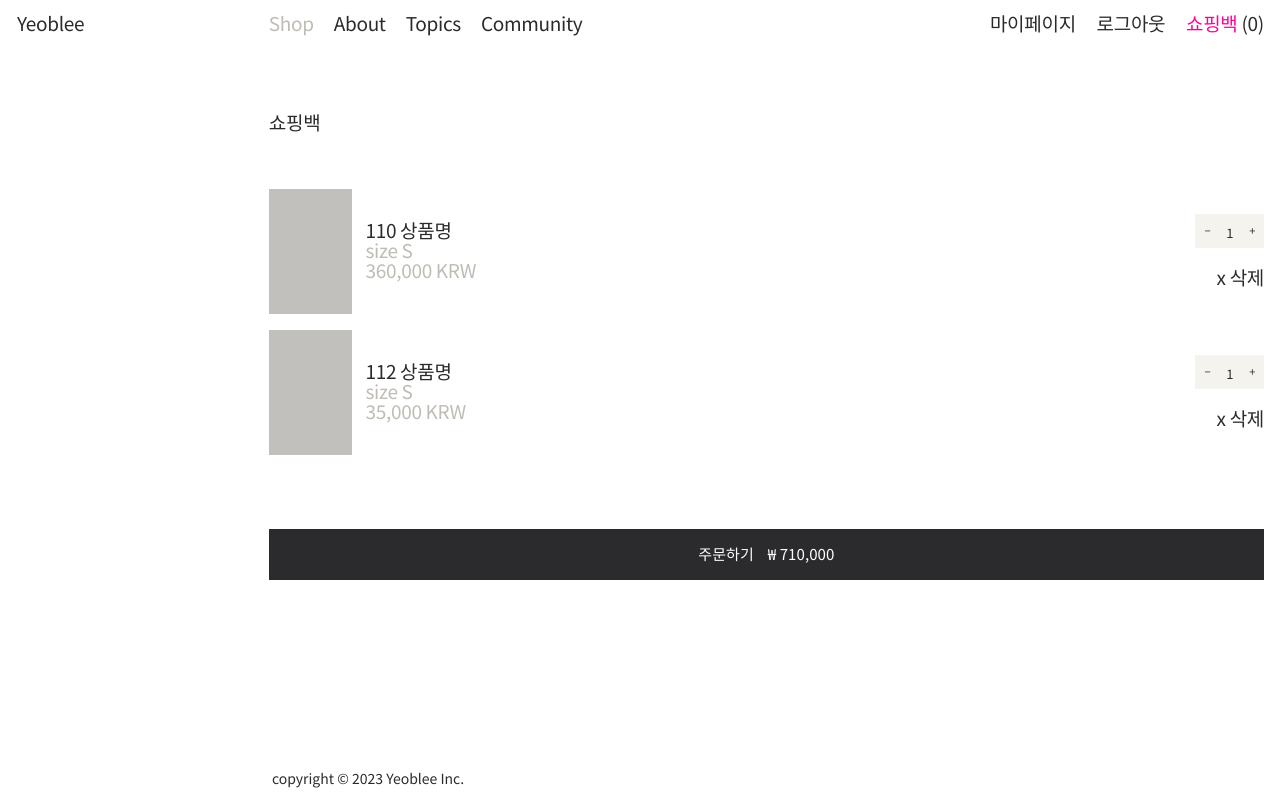
After one commit to yeobleeme/ecommerce-shop-yeoblee, a Spring Boot app: page /shop/cart in a window 1280 px wide. The commit adds this page. Run offline with Spring Boot 4, Linux system fonts and the light colour scheme; a user stored in the database is signed in; tables that the repository leaves empty hold one stand-in row (values such as "Sample post"); some of the project's set-up classes (security, data sources, template engines, error pages and the like) are left out, and stand-ins take their place.

Commit message:
장바구니 Cart Controller / 뷰 작성

```diff
--- a/src/main/java/com/yeoblee/controller/CartController.java
+++ b/src/main/java/com/yeoblee/controller/CartController.java
@@ -1,7 +1,26 @@
 package com.yeoblee.controller;
 
+import java.security.Principal;
+import java.util.List;
+
+import javax.validation.Valid;
+
+import org.springframework.http.HttpStatus;
+import org.springframework.http.ResponseEntity;
 import org.springframework.stereotype.Controller;
+import org.springframework.ui.Model;
+import org.springframework.validation.BindingResult;
+import org.springframework.validation.FieldError;
+import org.springframework.web.bind.annotation.DeleteMapping;
+import org.springframework.web.bind.annotation.GetMapping;
+import org.springframework.web.bind.annotation.PatchMapping;
+import org.springframework.web.bind.annotation.PathVariable;
+import org.springframework.web.bind.annotation.PostMapping;
+import org.springframework.web.bind.annotation.RequestBody;
+import org.springframework.web.bind.annotation.ResponseBody;
 
+import com.yeoblee.dto.CartDetailDto;
+import com.yeoblee.dto.CartItemDto;
 import com.yeoblee.service.CartService;
 
 import lombok.RequiredArgsConstructor;
@@ -13,7 +32,92 @@ public class CartController {
 	private final CartService cartService;
 
 
+	// 장바구니에 상품을 담는 로직
+    @PostMapping("/shop/cart")
+    public @ResponseBody
+    ResponseEntity order(@RequestBody @Valid CartItemDto cartItemDto, BindingResult bindingResult, Principal principal){
 
+        if(bindingResult.hasErrors()){ // cartItemDto 객체에 데이터 바인딩 시 에러있는지 검사
+            StringBuilder sb = new StringBuilder();
+            List<FieldError> fieldErrors = bindingResult.getFieldErrors();
+
+            for (FieldError fieldError : fieldErrors) {
+                sb.append(fieldError.getDefaultMessage());
+            }
+
+            return new ResponseEntity<String>(sb.toString(), HttpStatus.BAD_REQUEST);
+        }
+
+        String mbrId = principal.getName();
+        Long cartItemId;
+
+        try {
+            cartItemId = cartService.addCart(cartItemDto, mbrId); //dto -> entity
+        } catch(Exception e){
+            return new ResponseEntity<String>(e.getMessage(), HttpStatus.BAD_REQUEST); // 장바구니에 잘 안담겼으면 404
+        }
+
+        return new ResponseEntity<Long>(cartItemId, HttpStatus.OK); // 장바구니에 상품이 잘 담기면 200
+    }
+
+
+    // 유저 이메일을 받아와서, 카트 데이터들을 받아온다
+    // 장바구니 get 페이지
+    @GetMapping("/shop/cart")
+    public String orderHist(Principal principal, Model model) {
+
+        List<CartDetailDto> cartDetailList = cartService.getCartList(principal.getName());
+        model.addAttribute("cartItems", cartDetailList);
+
+        return "shop/cart";
+    }
+
+    // 장바구니 상품의 개수 수정 patch
+    @PatchMapping(value = "/cartItem/{cartItemId}")
+    public @ResponseBody ResponseEntity updateCartItem(@PathVariable("cartItemId") Long cartItemId, int count, Principal principal){
+
+        if(count <= 0){ // 수량 0개 이하로 요청할 경우 오류
+            return new ResponseEntity<String>("최소 1개 이상 담아주세요", HttpStatus.BAD_REQUEST);
+        } else if(!cartService.validateCartItem(cartItemId, principal.getName())){ // cartService 에서 검증 로직 발동!
+            return new ResponseEntity<String>("수정 권한이 없습니다.", HttpStatus.FORBIDDEN);
+        }
+
+        cartService.updateCartItemCount(cartItemId, count); // 다 되면은 수정
+        return new ResponseEntity<Long>(cartItemId, HttpStatus.OK); // 응답 리턴
+    }
+
+    // 장바구니에서 삭제할 요소 제거 delete
+    @DeleteMapping(value = "/cartItem/{cartItemId}")
+    public @ResponseBody ResponseEntity deleteCartItem(@PathVariable("cartItemId") Long cartItemId, Principal principal){
+
+        if(!cartService.validateCartItem(cartItemId, principal.getName())){// cartService 에서 검증 로직 발동!
+            return new ResponseEntity<String>("수정 권한이 없습니다.", HttpStatus.FORBIDDEN);
+        }
+
+        cartService.deleteCartItem(cartItemId); // 다 되면은 삭제
+        return new ResponseEntity<Long>(cartItemId, HttpStatus.OK); // 응답 리턴
+    }
+
+    // 장바구니 상품 수량 반영 (주문하면은 빼야됨) post
+//    @PostMapping(value = "/cart/orders")
+//    public @ResponseBody ResponseEntity orderCartItem(@RequestBody CartOrderDto cartOrderDto, Principal principal){
+//        // orderDto 에 여러 Order 들이 있다.
+//        // 이 많은 주문들을 반영해야 하려고 새로 메소드를 만들었다. (patch 는 id 값을 받아와서 수정을 해준거고)
+//        List<CartOrderDto> cartOrderDtoList = cartOrderDto.getCartOrderDtoList();
+//
+//        if(cartOrderDtoList == null || cartOrderDtoList.size() == 0){
+//            return new ResponseEntity<String>("주문할 상품을 선택해주세요", HttpStatus.FORBIDDEN);
+//        }
+//
+//        for (CartOrderDto cartOrder : cartOrderDtoList) {
+//            if(!cartService.validateCartItem(cartOrder.getCartItemId(), principal.getName())){
+//                return new ResponseEntity<String>("주문 권한이 없습니다.", HttpStatus.FORBIDDEN);
+//            }
+//        }
+//
+//        Long orderId = cartService.orderCartItem(cartOrderDtoList, principal.getName()); // 상품 주문 + 장바구니에서 주문한거 제거
+//        return new ResponseEntity<Long>(orderId, HttpStatus.OK);
+//    }
 
 
 }
--- a/src/main/resources/templates/index.html
+++ b/src/main/resources/templates/index.html
@@ -54,7 +54,7 @@ font-family: 'Noto Sans KR', sans-serif;
             	<a class="cart-tog" th:href="@{/logout}" th:if="${#httpServletRequest.userPrincipal != null}">
                 	<span>&nbsp;로그아웃</span>
             	</a>
-            	<a class="cart-tog" href="/bag.html">
+            	<a class="cart-tog" th:href="@{/shop/cart}">
                 	<span>&nbsp;쇼핑백</span>
                 	<span class="hc-items-count">(2)</span>
             	</a>
--- a/src/main/resources/templates/login.html
+++ b/src/main/resources/templates/login.html
@@ -51,7 +51,7 @@ font-family: 'Noto Sans KR', sans-serif;
         	<a class="cart-tog" href="#">
             	<span>&nbsp;로그인</span>
         	</a>
-        	<a class="cart-tog" href="#">
+        	<a class="cart-tog" th:href="@{/shop/cart}">
             	<span>&nbsp;쇼핑백</span>
             	<span class="hc-items-count">(2)</span>
         	</a>
--- a/src/main/resources/templates/member/addMember.html
+++ b/src/main/resources/templates/member/addMember.html
@@ -55,7 +55,7 @@ font-family: 'Noto Sans KR', sans-serif;
         <a class="cart-tog" th:href="@{/logout}" th:if="${#httpServletRequest.userPrincipal != null}">
         	<span>&nbsp;로그아웃</span>
         </a>
-        <a class="cart-tog" href="#">
+        <a class="cart-tog" th:href="@{/shop/cart}">
             <span>&nbsp;쇼핑백</span>
             <span class="hc-items-count">(0)</span>
         </a>
--- a/src/main/resources/templates/member/infoMember.html
+++ b/src/main/resources/templates/member/infoMember.html
@@ -56,7 +56,7 @@ font-family: 'Noto Sans KR', sans-serif;
         <a class="cart-tog" th:href="@{/logout}" th:if="${#httpServletRequest.userPrincipal != null}">
             <span>&nbsp;로그아웃</span>
         </a>
-        <a class="cart-tog" href="#">
+        <a class="cart-tog" th:href="@{/shop/cart}">
             <span>&nbsp;쇼핑백</span>
             <span class="hc-items-count">(0)</span>
         </a>
--- a/src/main/resources/templates/member/updateMember.html
+++ b/src/main/resources/templates/member/updateMember.html
@@ -63,7 +63,7 @@ function updateMember() {
         <a class="cart-tog" th:href="@{/logout}" th:if="${#httpServletRequest.userPrincipal != null}">
             <span>&nbsp;로그아웃</span>
         </a>
-        <a class="cart-tog" href="#">
+        <a class="cart-tog" th:href="@{/shop/cart}">
             <span>&nbsp;쇼핑백</span>
             <span class="hc-items-count">(0)</span>
         </a>
--- a/src/main/resources/templates/member/updateMemberPw.html
+++ b/src/main/resources/templates/member/updateMemberPw.html
@@ -63,7 +63,7 @@ function updateMemberPw() {
         <a class="cart-tog" th:href="@{/logout}" th:if="${#httpServletRequest.userPrincipal != null}">
             <span>&nbsp;로그아웃</span>
         </a>
-        <a class="cart-tog" href="#">
+        <a class="cart-tog" th:href="@{/shop/cart}">
             <span>&nbsp;쇼핑백</span>
             <span class="hc-items-count">(0)</span>
         </a>
--- a/src/main/resources/templates/mypage/myPage.html
+++ b/src/main/resources/templates/mypage/myPage.html
@@ -56,7 +56,7 @@ font-family: 'Noto Sans KR', sans-serif;
         <a class="cart-tog" th:href="@{/logout}" th:if="${#httpServletRequest.userPrincipal != null}">
             <span>&nbsp;로그아웃</span>
         </a>
-        <a class="cart-tog" href="#">
+        <a class="cart-tog" th:href="@{/shop/cart}">
             <span>&nbsp;쇼핑백</span>
             <span class="hc-items-count">(0)</span>
         </a>
--- a/src/main/resources/templates/qna/qna.html
+++ b/src/main/resources/templates/qna/qna.html
@@ -56,7 +56,7 @@ font-family: 'Noto Sans KR', sans-serif;
         <a class="cart-tog" th:href="@{/logout}" th:if="${#httpServletRequest.userPrincipal != null}">
             <span>&nbsp;로그아웃</span>
         </a>
-        <a class="cart-tog" href="#">
+        <a class="cart-tog" th:href="@{/shop/cart}">
             <span>&nbsp;쇼핑백</span>
             <span class="hc-items-count">(0)</span>
         </a>
--- a/src/main/resources/templates/qna/qnaModify.html
+++ b/src/main/resources/templates/qna/qnaModify.html
@@ -56,7 +56,7 @@ font-family: 'Noto Sans KR', sans-serif;
         <a class="cart-tog" th:href="@{/logout}" th:if="${#httpServletRequest.userPrincipal != null}">
             <span>&nbsp;로그아웃</span>
         </a>
-        <a class="cart-tog" href="#">
+        <a class="cart-tog" th:href="@{/shop/cart}">
             <span>&nbsp;쇼핑백</span>
             <span class="hc-items-count">(0)</span>
         </a>
--- a/src/main/resources/templates/qna/qnaView.html
+++ b/src/main/resources/templates/qna/qnaView.html
@@ -69,7 +69,7 @@ function deleteQna(event) {
         <a class="cart-tog" th:href="@{/logout}" th:if="${#httpServletRequest.userPrincipal != null}">
             <span>&nbsp;로그아웃</span>
         </a>
-        <a class="cart-tog" href="#">
+        <a class="cart-tog" th:href="@{/shop/cart}">
             <span>&nbsp;쇼핑백</span>
             <span class="hc-items-count">(0)</span>
         </a>
--- a/src/main/resources/templates/qna/qnaWrite.html
+++ b/src/main/resources/templates/qna/qnaWrite.html
@@ -56,7 +56,7 @@ font-family: 'Noto Sans KR', sans-serif;
         <a class="cart-tog" th:href="@{/logout}" th:if="${#httpServletRequest.userPrincipal != null}">
             <span>&nbsp;로그아웃</span>
         </a>
-        <a class="cart-tog" href="#">
+        <a class="cart-tog" th:href="@{/shop/cart}">
             <span>&nbsp;쇼핑백</span>
             <span class="hc-items-count">(0)</span>
         </a>
--- /dev/null
+++ b/src/main/resources/templates/shop/cart.html
@@ -0,0 +1,169 @@
+<!DOCTYPE html>
+<html lang="en">
+<head>
+    <meta charset="UTF-8">
+    <meta name="viewport" content="width=device-width, initial-scale=1.0">
+
+    <link rel="preconnect" href="https://fonts.googleapis.com">
+    <link rel="preconnect" href="https://fonts.gstatic.com" crossorigin>
+    <link href="https://fonts.googleapis.com/css2?family=Noto+Sans+KR&family=Roboto&display=swap" rel="stylesheet">
+
+    <link rel="stylesheet" href="https://fonts.googleapis.com/css2?family=Material+Symbols+Outlined:opsz,wght,FILL,GRAD@20..48,100..700,0..1,-50..200" />
+
+    <title>Document</title>
+
+    <link rel="stylesheet" href="/assets/css/shop-yeoblee-common-01.css">
+    <link rel="stylesheet" href="/assets/css/shop-yeoblee-common-02.css">
+
+    <style>
+    body {
+    font-family: 'Roboto', sans-serif;
+    font-family: 'Noto Sans KR', sans-serif;
+    }
+    </style>
+
+</head>
+<body class="">
+
+    <div id="wrap" class="cart">
+        <div id="shopify-section-header" class="shopify-section shopify-section--header">
+        <header class="header" id="section-header" role="banner">
+        <a href="/" id="logo">&nbsp;<span class="deskonly">Yeoblee</span></a>
+
+    <nav class="main-menu deskonly">
+        <li class="menu-item ">
+            <a th:href="@{/shop}" style="color: #bebcb4">Shop&nbsp;</a>
+        </li>
+        <li class="menu-item ">
+            <a href="#">About&nbsp;</a>
+        </li>
+        <li class="menu-item ">
+            <a href="#">Topics&nbsp;</a>
+        </li>
+        <li class="menu-item ">
+            <a href="#">Community&nbsp;</a>
+        </li>
+    </nav>
+
+    <nav class="side-menu deskonly">
+
+        <a class="cart-tog" th:href="@{/mypage/myPage}">
+        	<span>&nbsp;마이페이지</span>
+        </a>
+        <a class="cart-tog" th:href="@{/login}" th:unless="${#httpServletRequest.userPrincipal != null}">
+        	<span>&nbsp;로그인</span>
+        </a>
+        <a class="cart-tog" th:href="@{/logout}" th:if="${#httpServletRequest.userPrincipal != null}">
+            <span>&nbsp;로그아웃</span>
+        </a>
+        <a class="cart-tog" th:href="@{/shop/cart}">
+            <span style="color: #ff0099">&nbsp;쇼핑백</span>
+            <span class="hc-items-count">(0)</span>
+        </a>
+
+    </nav>
+
+        </header>
+    </div>
+
+    <main role="main">
+
+        <div id="mini-cart" class="">
+            <br><br><br>
+            <header class="hc-mini-header">
+                <h4 class="cart-title">쇼핑백</h4>
+                <span class="hc-close" aria-hidden="true">Close</span>
+            </header> <br><br>
+
+            <form action="/cart" method="post" novalidate="" class="cart">
+                <div class="hc-append">
+                    <table class="hc-mini-table">
+
+                    <tr class="item-details" data-id="">
+                        <td class="item-details--image">
+                            <a href="#">
+                            <img src="/assets/images/720.png">
+                            </a>
+                        </td>
+                        <td class="item-details--text">
+                            <div class="item-details--text--string first">
+                                <a href="#">
+                                110 상품명
+                                </a>
+                            </div>
+                            <div class="item-details--text--string split">size S</div>
+                            <span class="item-details-price item-price">360,000 KRW</span>
+                        </td>
+                        <td class="item-details--quantity">
+                            <div class="item-details--quantity--buts">
+                                <a href="" class="minus-quantity">−</a>
+                                <input type="text" class="quantity-input" value="1">
+                                <a href="" class="plus-quantity">+</a>
+                            </div>
+                            <br>
+                            <a class="" href="">x 삭제</a>
+                        </td>
+                    </tr>
+
+                    <tr class="item-details" data-id="">
+                        <td class="item-details--image">
+                            <a href="#">
+                            <img src="/assets/images/720.png">
+                            </a>
+                        </td>
+                        <td class="item-details--text">
+                            <div class="item-details--text--string first">
+                                <a href="#">
+                                112 상품명
+                                </a>
+                            </div>
+                            <div class="item-details--text--string split">size S</div>
+                            <span class="item-details-price item-price">35,000 KRW</span>
+                        </td>
+                        <td class="item-details--quantity">
+                            <div class="item-details--quantity--buts">
+                                <a href="" class="minus-quantity">−</a>
+                                <input type="text" class="quantity-input" value="1">
+                                <a href="" class="plus-quantity">+</a>
+                            </div>
+                            <br>
+                            <a class="" href="">x 삭제</a>
+                        </td>
+                    </tr>
+
+                    </table>
+                </div>
+
+                <div class="hc-mini-form--footer">
+                    <div class="hc-buttons action buttons">
+                        <div class="ordernote">
+                            <span class="ordernote--toggle"><hr> </span>
+                            <div class="ordernote--message out">
+                            <textarea class="ordernote--message--area" name="note" id="cart-note" rows="4" placeholder=""></textarea>
+                            </div>
+                        </div>
+                        <a class="checkout" href="/checkout" rel="nofollow">
+                        <span>주문하기&nbsp;&nbsp;&nbsp;</span>&nbsp;<span class="amount" id="cart-price">₩ 710,000</span></a>
+                    </div>
+                </div>
+            </form>
+        </div>
+
+    </main>
+
+    <hr><hr><hr><hr><hr>
+    <hr><hr><hr><hr><hr>
+
+    </div>
+
+    <div id="shopify-section-footer" class="shopify-section shopify-section--footer">
+        <footer class="footer second">
+            <a href="/" class="second--copyright deskonly"></a>
+            <a href="/" class="second--copyright deskonly">&nbsp;copyright © 2023 Yeoblee Inc.</a>
+            <a href="/" class="second--copyright deskonly"></a>
+            <br>
+        </footer>
+    </div>
+
+</body>
+</html>
--- a/src/main/resources/templates/shop/productView.html
+++ b/src/main/resources/templates/shop/productView.html
@@ -31,7 +31,7 @@ font-family: 'Noto Sans KR', sans-serif;
 
     <nav class="main-menu deskonly">
         <li class="menu-item ">
-            <a th:href="@{/shop}" style="color: #ff1818">Shop&nbsp;</a>
+            <a th:href="@{/shop}" style="color: #ff0099">Shop&nbsp;</a>
         </li>
         <li class="menu-item ">
             <a href="#">About&nbsp;</a>
@@ -55,7 +55,7 @@ font-family: 'Noto Sans KR', sans-serif;
         <a class="cart-tog" th:href="@{/logout}" th:if="${#httpServletRequest.userPrincipal != null}">
             <span>&nbsp;로그아웃</span>
         </a>
-        <a class="cart-tog" href="#">
+        <a class="cart-tog" th:href="@{/shop/cart}">
             <span>&nbsp;쇼핑백</span>
             <span class="hc-items-count">(0)</span>
         </a>
--- a/src/main/resources/templates/shop/shopMain.html
+++ b/src/main/resources/templates/shop/shopMain.html
@@ -32,7 +32,7 @@ font-family: 'Noto Sans KR', sans-serif;
 
     <nav class="main-menu deskonly">
         <li class="menu-item ">
-            <a th:href="@{/shop}" style="color: #ff1818">Shop&nbsp;</a>
+            <a th:href="@{/shop}" style="color: #ff0099">Shop&nbsp;</a>
         </li>
         <li class="menu-item ">
             <a href="#">About&nbsp;</a>
@@ -58,7 +58,7 @@ font-family: 'Noto Sans KR', sans-serif;
             <span>&nbsp;로그아웃</span>
         </a>
 
-        <a class="cart-tog" href="#">
+        <a class="cart-tog" th:href="@{/shop/cart}">
             <span>&nbsp;쇼핑백</span>
             <span class="hc-items-count">(0)</span>
         </a>
```
